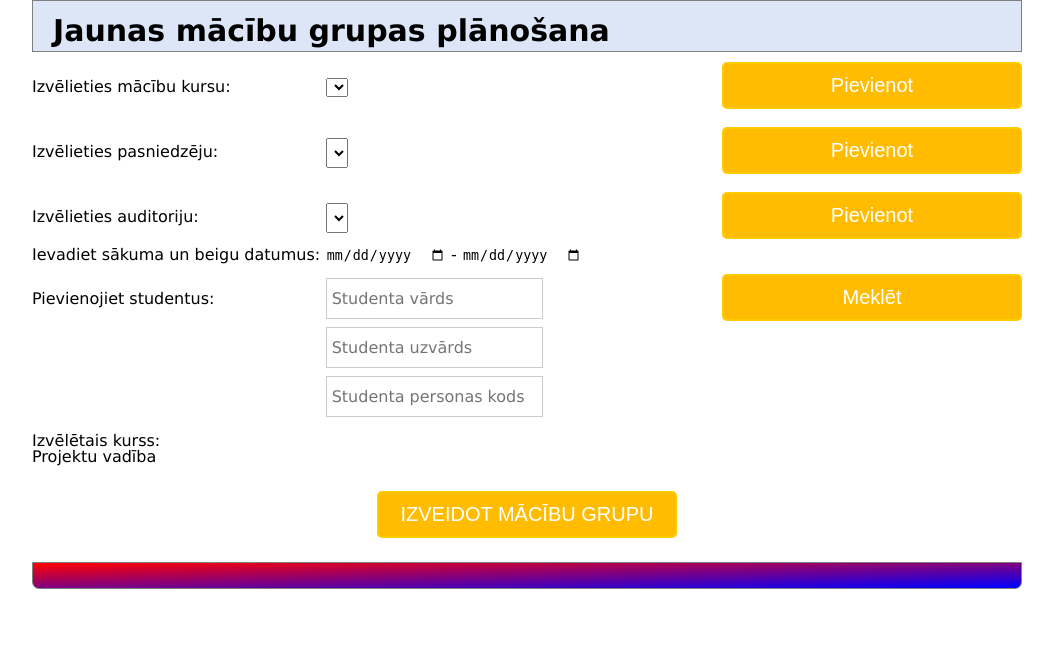
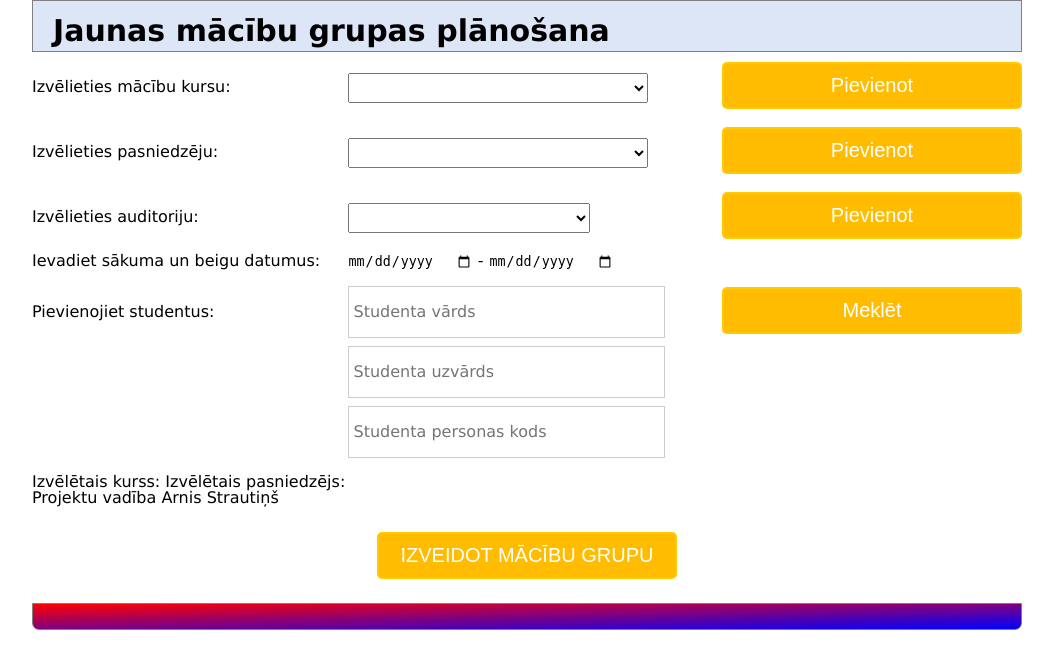
Before and after one commit to KJankovskis/MCVS, a PHP site: page /groupPlanning.php in a window 1280 px wide. Shown: the part 77-746 px from the top of the page, without its empty margins (113-1166 px from the left). Run offline with PHP 8.4, Linux system fonts and the light colour scheme; lists and menus that the app fills with data are empty; some libraries are stand-ins or nearby versions.

Commit message:
Vizuāli labojumi lapa "groupPlanning.php"

```diff
--- a/IS/groupPlanning.php
+++ b/IS/groupPlanning.php
@@ -8,14 +8,14 @@
 <div class="gpContent">
     <table>
         <tr>
-            <td width="35%">
+            <td width="40%">
                 <label id="gpCourseLabel">Izvēlieties mācību kursu:</label>
             </td>
-            <td width="45%">
-                <select id="gpCourseList">
-                    <option name="000" value=""></option>
-                    <option name="001" value="Projektu vadība"></option>
-                    <option name="002" value="Ievads darbam ar sistēmu"></option>
+            <td width="40%">
+                <select id="gpCourseList" style="width: 300px; height: 30px">
+                    <option value="000"></option>
+                    <option value="001">Projektu vadība</option>
+                    <option value="002">Ievads darbam ar sistēmu</option>
                 </select>
             </td>
             <td width="20%">
@@ -24,14 +24,14 @@
         </tr>
 
         <tr>
-            <td width="35%">
+            <td width="40%">
                 <label id="gpTeacherLabel" style="height: 30px">Izvēlieties pasniedzēju:</label>
             </td>
-            <td width="45%">
-                <select id="gpTeacherList" style="height: 30px">
-                    <option name="000" value=""></option>
-                    <option name="001" value="Jānis Zariņš"></option>
-                    <option name="002" value="Indulis Celms"></option>
+            <td width="40%">
+                <select id="gpTeacherList" style="width: 300px; height: 30px">
+                    <option value="000"></option>
+                    <option value="001">Jānis Zariņš></option>
+                    <option value="002">Indulis Celms></option>
                 </select>
             </td>
             <td width="20%">
@@ -40,14 +40,14 @@
         </tr>
 
         <tr>
-            <td width="35%">
+            <td width="40%">
                 <label id="gpRoomInfo" style="height: 30px">Izvēlieties auditoriju:</label>
             </td>
-            <td width="45%">
+            <td width="40%">
                 <select id="gpRoomList" style="height: 30px">
-                    <option name="000" value=""></option>
-                    <option name="001" value="Liepāja, Dzintaru iela 1, 34. auditorija"></option>
-                    <option name="002" value="Rīga, Bērzu iela 2, PARĪZE"></option>
+                    <option value="000"></option>
+                    <option value="001">Liepāja, Dzintaru iela 1, 34. auditorija</option>
+                    <option value="002">Rīga, Bērzu iela 2, PARĪZE</option>
                 </select>
             </td>
             <td width="20%">
@@ -56,11 +56,11 @@
         </tr>
 
         <tr>
-            <td width="35%">
+            <td width="40%">
                 <label id="gpRoomLabel">Ievadiet sākuma un beigu datumus:</label>
             </td>
-            <td width="45%">
-                <input type="date" id="gpDateFrom"> - <input type="date" id="gpDateTo">
+            <td width="40%">
+                <input type="date" id="gpDateFrom" style="height: 30px; width: 125px"> - <input type="date" id="gpDateTo" style="height: 30px; width: 125px">
             </td>
             <td width="20%">
 
@@ -68,11 +68,11 @@
         </tr>
 
         <tr>
-            <td rowspan="3" width="35%">
+            <td rowspan="3" width="40%">
                 <label id="gpStudentLabel">Pievienojiet studentus:</label>
             </td>
-            <td width="45%">
-                <input type="text" id="gpStudentName" placeholder="Studenta vārds">
+            <td width="40%">
+                <input type="text" id="gpStudentName" placeholder="Studenta vārds" style="height: 30px; width: 300px">
             </td>
             <td rowspan="3" width="20%">
                 <input type="submit" id="gpStudentSearchButton" value="Meklēt">
@@ -80,23 +80,25 @@
         </tr>
 
         <tr>
-            <td width="45%">
-                <input type="text" id="gpStudentSurname" placeholder="Studenta uzvārds">
+            <td width="40%">
+                <input type="text" id="gpStudentSurname" placeholder="Studenta uzvārds" style="height: 30px; width: 300px">
             </td>
         </tr>
 
         <tr>
-            <td width="45%">
-                <input type="text" id="gpStudentID" placeholder="Studenta personas kods">
+            <td width="40%">
+                <input type="text" id="gpStudentID" placeholder="Studenta personas kods" style="height: 30px; width: 300px">
             </td>
         </tr>
     </table>
     <br>
     <div class="gpContentLeft">
         <label id="gpCourseResultLabel" style="height: 30px">Izvēlētais kurss:</label>
+        <label id="gpTeacherResultLabel" style="height: 30px">Izvēlētais pasniedzējs:</label>
     </div>
     <div class="gpContentRight">
         <label id="gpCourseResultInfo" style="height: 30px">Projektu vadība</label>
+        <label id="gpTeacherResultInfo" style="height: 30px">Arnis Strautiņš</label>
     </div>
     <br>
     <center><input type="submit" id="gpCreateButton" value="IZVEIDOT MĀCĪBU GRUPU"></center>
```
Also changed, not shown: IS/styleForGroupPlanning.css (+6 -1 lines).
